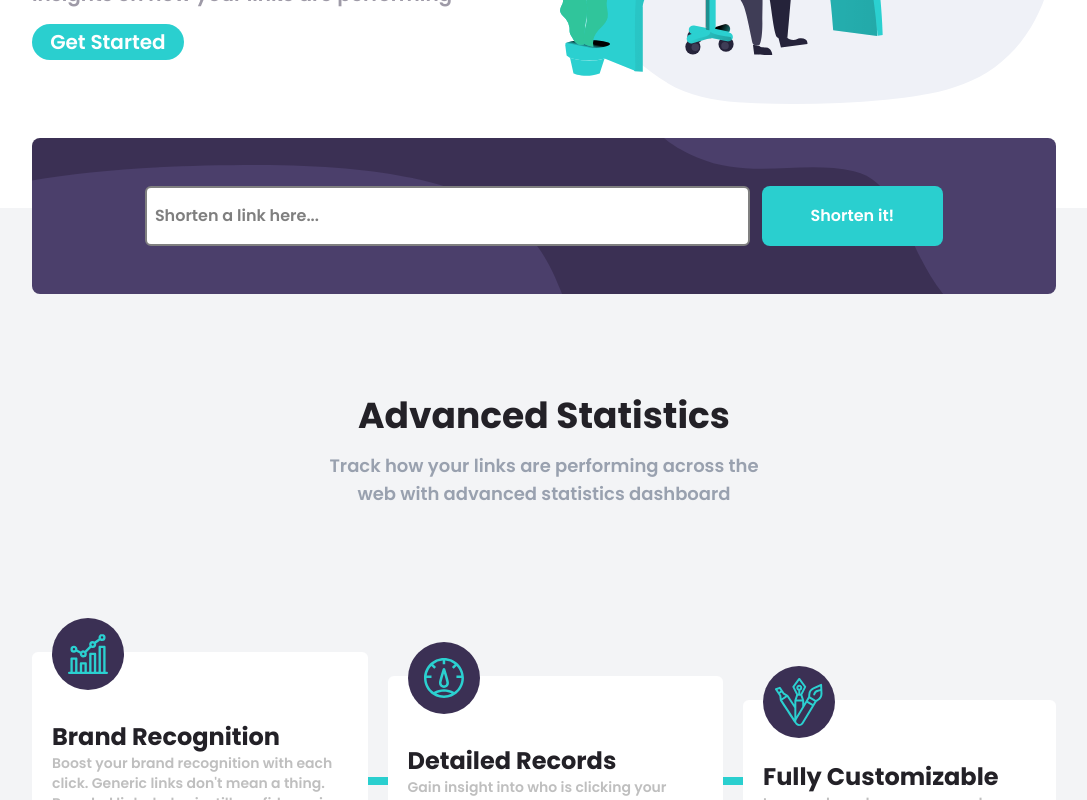
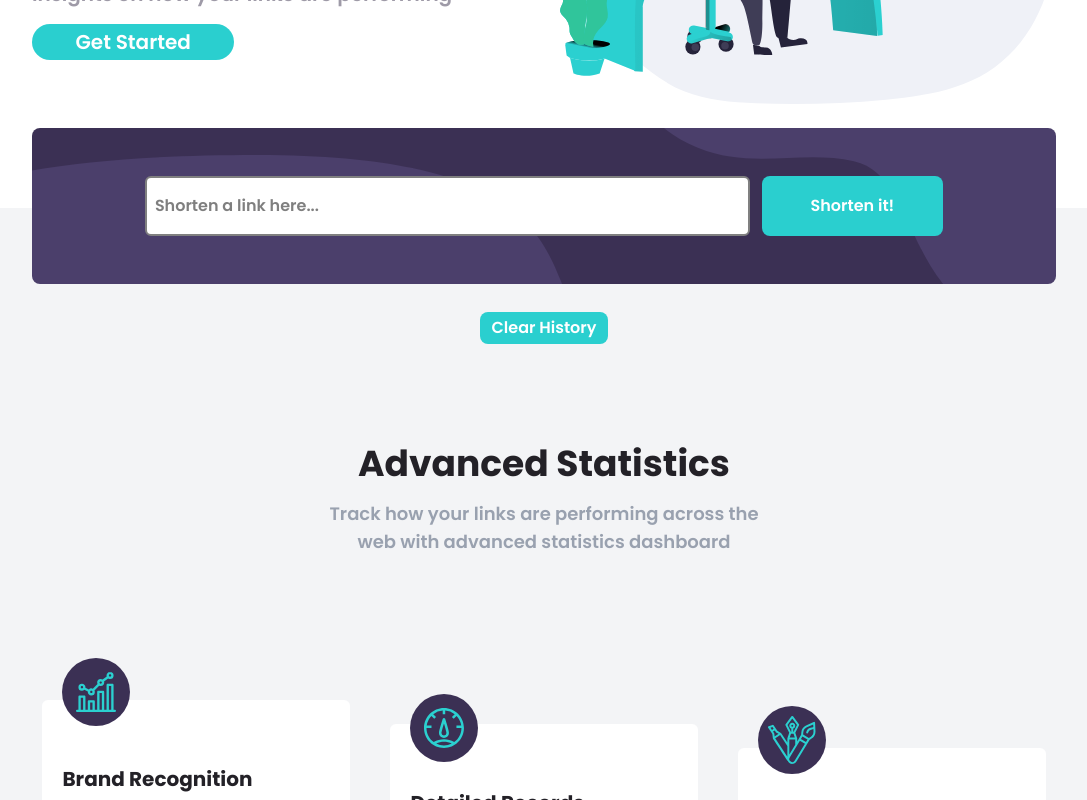
Before and after one commit to ukpongjoseph/Shortly, a React (Vite) app: page / in a window 1280 px wide. Shown: the part 360-1160 px from the top of the page, without its empty margins (96-1183 px from the left). Built offline with nearby package versions, Linux system fonts and the light colour scheme; a web font is replaced by a local one.

Commit message:
Updated the UI

```diff
--- a/src/components/Advanced.jsx
+++ b/src/components/Advanced.jsx
@@ -23,6 +23,7 @@ const Advanced = () => {
   const [error, setError] = useState({
     userPrompt: ""
   })
+  const [fetchError, setFetchError] = useState("")
   const handleChange = (e)=>{
     const{name, value} = e.target
     setUrl({...url, [name]:value})
@@ -59,32 +60,39 @@ const Advanced = () => {
           })
         }
       } catch (error) {
-        console.log(error)
-        alert(error.message)
+        setFetchError(error.message)
       }
     }
   }
+  const clearHistory = ()=>{
+    let History = JSON.parse(localStorage.getItem("NewLinks"))
+    History = []
+    localStorage.setItem("NewLinks", JSON.stringify(History))
+    window.location.reload()
+  }
   return (
     <div className='flex flex-col w-[95%] md:w-[85vw] lg:w-[80vw] mx-auto container'>
-        <div>
+      <div className='flex flex-col items-center gap-2'>
         <div id='shortener' className='w-[100%] bg-[hsl(257,27%,26%)] rounded-lg px-2 py-6 md:py-12'>
            <form onSubmit={handleSubmit} className='flex justify-center flex-col md:flex-row gap-2 md:gap-3'>
              <div className='md:w-[60%]'>
               <input style={{
-              border:error.userPrompt?"2px solid red":"2px solid gray"
+              border:(error.userPrompt || fetchError)?"2px solid red":"2px solid gray"
              }} className='p-2 md:py-4 w-[100%] bg-white rounded-md ' type="text" placeholder='Shorten a link here...' name='userPrompt' id='userPrompt' value={url.userPrompt} onChange={handleChange}/>
              {error && <p className='text-red-600 text-sm font-normal'>{error.userPrompt}</p>}
+             {fetchError && <p className='text-red-600 text-sm font-normal'>{fetchError}</p>}
              </div>
             <button type='submit' className='text-white rounded-lg bg-[hsl(180,66%,49%)] py-2 md:py-4 md:w-[18%] hover:bg-[hsla(180,66%,49%,0.5)] md:h-[60px]'>Shorten it!</button>
            </form>
       </div>
-        <div className='flex flex-col md:w-[100%] container mx-auto pt-3 gap-2'>
+      <div className='flex flex-col w-[95%] md:w-[100%] container mx-auto pt-3 gap-2'>
         {
           links.slice(-3).map((item, index)=>
             <SingleLink key={index} {...item}/>
           )
         }
       </div>
+      <button onClick={clearHistory} className='text-white bg-[hsl(180,66%,49%)] hover:bg-[hsla(180,66%,49%,0.7)] rounded-lg px-3 py-1'>Clear History</button>
       </div>
     </div>
   )
--- a/src/components/Hero.jsx
+++ b/src/components/Hero.jsx
@@ -11,7 +11,7 @@ const Hero = () => {
               <div className='text-center md:text-start flex flex-col gap-4 md:w-[50%] md:my-auto'>
                   <h1 className='font-bold text-4xl md:text-5xl lg:text-6xl'>More than just shorter links</h1>
                   <p className='text-[hsl(257,7%,63%)] text-md md:text-lg lg:text-xl'>Build your brand's recognition and get detailed insights on how your links are performing</p>
-                  <button className='rounded-full bg-[hsl(180,66%,49%)] text-white px-3 py-1 hover:cursor-pointer hover:bg-[hsla(180,66%,49%,0.5)] font-semibold text-md md:text-lg lg:text-xl lg:w-[30%] w-[50%] mx-auto md:mx-0'>Get Started</button>
+                  <button className='rounded-full bg-[hsl(180,66%,49%)] text-white px-3 py-1 hover:cursor-pointer hover:bg-[hsla(180,66%,49%,0.5)] font-semibold text-md md:text-lg lg:text-xl lg:w-[40%] w-[50%] mx-auto md:mx-0'>Get Started</button>
               </div>
           </div>
       </div>
--- a/src/components/Shortener.jsx
+++ b/src/components/Shortener.jsx
@@ -6,38 +6,38 @@ import Advanced from './Advanced'
 
 const Shortener = () => {
   return (
-    <div className='relative bg-gray-100 pb-20'>
-      <div className='relative top-[-75px] md:top-[-70px] z-10'>
+    <div className=' bg-gray-100 pb-20'>
+      <div className='relative bottom-[80px]'>
         <Advanced/>
       </div>
     <div className='relative'>
-      <div className='flex flex-col  w-[95%] md:w-[85vw] lg:w-[80vw] mx-auto container'>
+      <div className='flex flex-col w-[95%] md:w-[85vw] lg:w-[80vw] mx-auto container'>
         <div className='text-center py-5 pb-20'>
           <h1 className='font-bold text-2xl md:text-4xl text-[hsl(260,8%,14%)]'>Advanced Statistics</h1>
           <p className='text-gray-400 text-sm md:text-lg md:w-[75%] lg:w-[45%] mx-auto py-4'>Track how your links are performing across the web with advanced statistics dashboard</p>
         </div>
         <div className='md:pb-20'>
-          <div className="relative flex flex-col md:flex-row items-center justify-between gap-12 md:gap-5 md:justify-around px-5 md:px-0">
-            <div className="absolute w-2 md:w-[80%] h-[80%] md:h-2 bg-[hsl(180,66%,49%)] top-[10%] md:top-[50%] md:left-[10%]"></div>
-            <div className='z-10 bg-white rounded-md px-5 relative flex h-[250px] flex-col justify-center items-center md:items-start'>
-              <div className='w-18 h-18 rounded-full bg-[hsl(257,27%,26%)] flex justify-center items-center absolute bottom-[85%]'>
+          <div className="relative flex flex-col md:flex-row items-center justify-between gap-15 md:gap-5 md:justify-around px-5 md:px-0">
+            <div className="absolute w-2 md:w-[80%] h-[90%] md:h-2 bg-[hsl(180,66%,49%)] top-[10%] md:top-[50%] md:left-[10%]"></div>
+            <div className='z-10 bg-white rounded-md px-5 relative flex h-[250px] lg:h-[250px] md:h-[300px] flex-col justify-center items-center md:items-start md:w-[30%]'>
+              <div className='w-18 h-18 md:h-17 md:w-17 rounded-full md:mb-3 bg-[hsl(257,27%,26%)] flex justify-center items-center absolute bottom-[85%]'>
                 <img src={brand} alt="" />
               </div>
-              <h1 className='font-bold text-[hsl(260,8%,14%)] text-xl md:text-sm lg:text-2xl'>Brand Recognition</h1>
+              <h1 className='font-bold text-[hsl(260,8%,14%)] text-xl md:text-sm lg:text-xl pb-3'>Brand Recognition</h1>
               <p className='text-[hsl(0,0%,75%)] text-sm md:text-md text-center md:text-start'>Boost your brand recognition with each click. Generic links don't mean a thing. Branded links helps instill confidence in your content</p>
             </div>
-            <div className='z-10 mt-0 md:mt-12 bg-white rounded-md px-5 relative h-[250px] flex flex-col justify-center items-center md:items-start'>
-              <div className='w-18 h-18 rounded-full bg-[hsl(257,27%,26%)] flex justify-center items-center absolute bottom-[85%]'>
+            <div className='z-10 mt-0 md:mt-12 bg-white rounded-md px-5 relative lg:h-[250px] h-[250px] md:h-[300px] flex flex-col justify-center items-center md:items-start md:w-[30%]'>
+              <div className='w-18 h-18 md:h-17 md:w-17 rounded-full bg-[hsl(257,27%,26%)] flex justify-center items-center absolute bottom-[85%]'>
                 <img src={detailed} alt="" />
               </div>
-              <h1 className='font-bold text-[hsl(260,8%,14%)] text-xl md:text-sm lg:text-2xl'>Detailed Records</h1>
+              <h1 className='font-bold text-[hsl(260,8%,14%)] text-xl md:text-sm lg:text-xl pb-3'>Detailed Records</h1>
               <p className='text-[hsl(0,0%,75%)] text-sm md:text-md text-center md:text-start'>Gain insight into who is clicking your links. Knowing when and where people engage with your content helps inform better decisions</p>
             </div>
-            <div className='z-10 mt-0 md:mt-24 bg-white rounded-md px-5 relative flex h-[250px] flex-col justify-center items-center md:items-start'>
-              <div className='w-18 h-18 rounded-full bg-[hsl(257,27%,26%)] flex justify-center items-center absolute bottom-[85%]'>
+            <div className='z-10 mt-0 md:mt-24 bg-white rounded-md px-5 relative flex lg:h-[250px] h-[250px] md:h-[300px] flex-col justify-center items-center md:items-start md:w-[30%]'>
+              <div className='w-18 h-18 md:h-17 md:w-17 md:mb-3 rounded-full bg-[hsl(257,27%,26%)] flex justify-center items-center absolute bottom-[85%]'>
                 <img src={customizable} alt="" />
               </div>
-              <h1 className='font-bold text-[hsl(260,8%,14%)] text-xl md:text-sm lg:text-2xl md:pt-10 lg:pt-0'>Fully Customizable</h1>
+              <h1 className='font-bold text-[hsl(260,8%,14%)] text-xl md:text-sm lg:text-xl md:pt-10 lg:pt-0 pb-3'>Fully Customizable</h1>
               <p className='text-[hsl(0,0%,75%)] text-sm md:text-md text-center md:text-start md:pb-4'>Improve brand awareness and content discoverability through customizable links, supercharging audience engagement</p>
             </div>
         </div>
--- a/src/components/SingleLink.jsx
+++ b/src/components/SingleLink.jsx
@@ -13,8 +13,8 @@ const SingleLink = ({oldUrl, newUrl}) => {
   }
   return (
     <div>
-        <div className='flex justify-between flex-col md:flex-row bg-white rounded-lg text-[12px] md:text-[12px] lg:text-[14px] p-3'>
-            <p className='text-purple-950 border border-b-gray-200 md:border-b-0 border-t-0 border-l-0 border-r-0  md:w-[25%] lg:w-[50%]'>{oldUrl}</p>
+        <div className='flex justify-between flex-col flex-wrap md:flex-row bg-white rounded-lg text-[12px] md:text-[12px] lg:text-[14px] p-3 overflow-hidden'>
+            <p className='text-purple-950 border border-b-gray-200 md:border-b-0 border-t-0 border-l-0 border-r-0 w-[90%] md:w-[25%] lg:w-[50%]'>{oldUrl}</p>
             <div className='flex justify-between gap-2 flex-col md:flex-row md:items-center items-start'>
                 <p className='text-[hsl(180,66%,49%)]'>{newUrl}</p>
                 <button onClick={()=>copyLink(`${newUrl}`)} className='text-white bg-[hsl(180,66%,49%)] rounded-sm px-3 py-1 w-[100%] md:w-auto hover:cursor-pointer hover:bg-[hsla(180,66%,49%,0.7)]'>{copied?"Copied":"copy"}</button>
```
Lines whose indentation alone changed are shown as unchanged.
